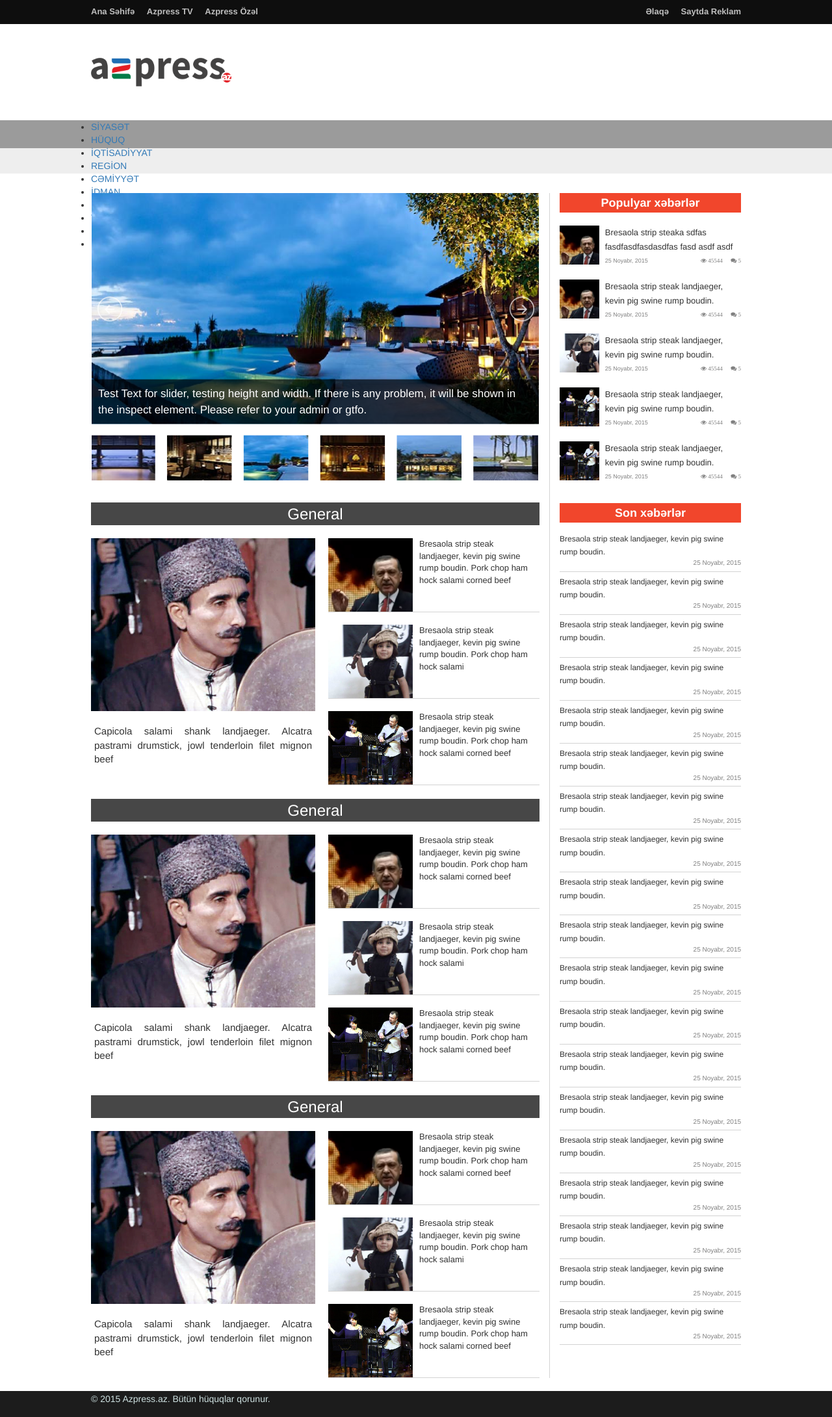
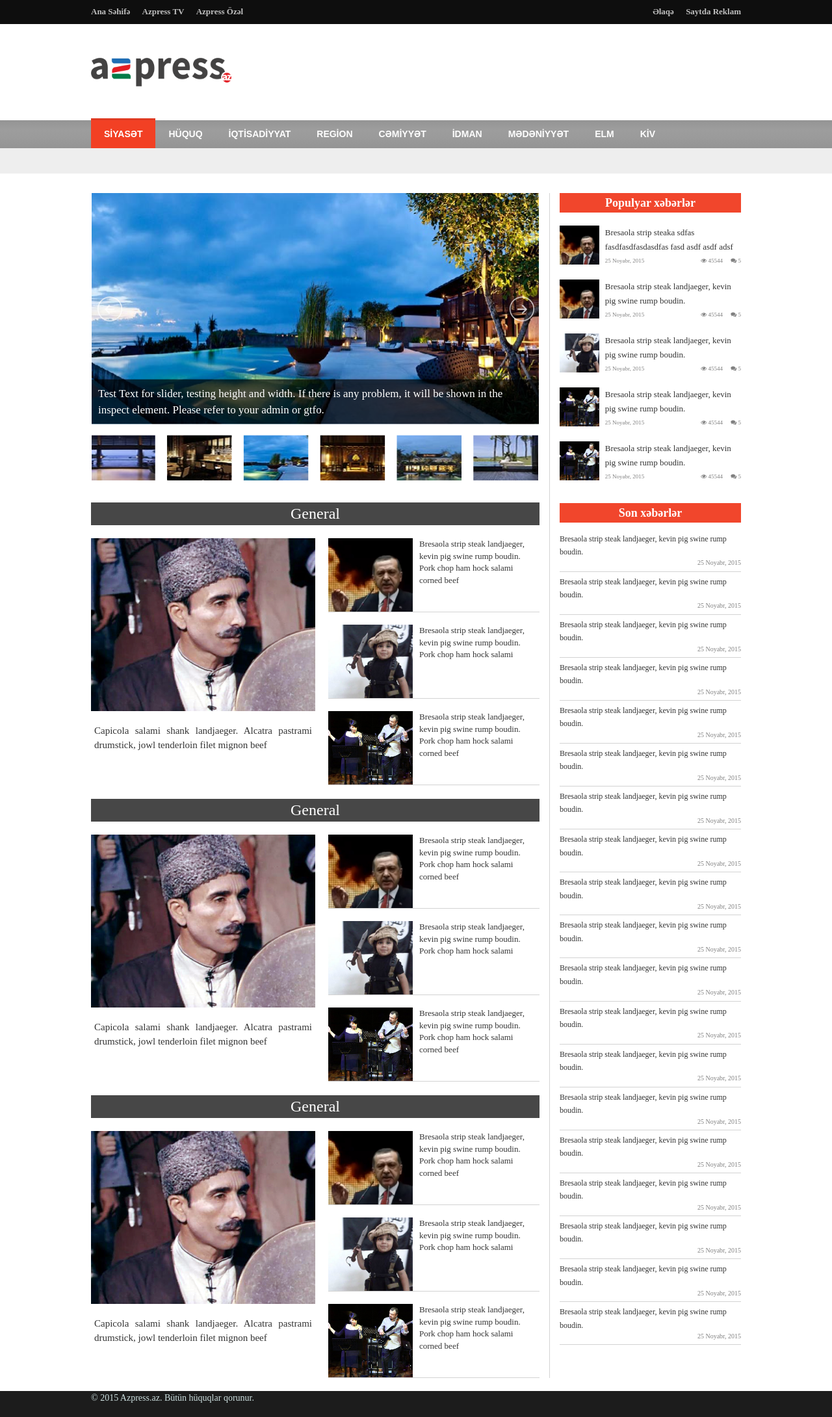
Before and after one commit to orkhanfarmanli/azpress.az, a PHP site: page / in a window 1280 px wide. Shown: the whole page at 65% size. Run offline with PHP 8.4, Linux system fonts and the light colour scheme.

Commit message:
Partly completed dropdown menu

```diff
--- a/index.html
+++ b/index.html
@@ -146,22 +146,77 @@
 
         <div class="innerDiv">
 
-          <div class="mainMenu">
-
+
+            <div class="mainMenuDiv">
+
+
+              <nav class="dropDownMenu">
               <ul>
-  <li><a href="#">SİYASƏT</a></li>
-  <li><a href="#">HÜQUQ</a></li>
-  <li><a href="#">İQTİSADİYYAT</a></li>
+
+                <li class="activeTab" ><a  href="#">SİYASƏT</a>
+                  <ul>
+                    <li><a href="#">Dövlətçilik</a></li>
+                    <li><a href="#">Hakimiyyəti</a></li>
+                    <li><a href="#">Partiya</a></li>
+                    <li><a href="#">Tarix</a>
+                      <ul>
+                        <li><a href="#">Deep Menu 1</a>
+                          <ul>
+                            <li><a href="#">Sub Deep 1</a></li>
+                            <li><a href="#">Sub Deep 2</a></li>
+                            <li><a href="#">Sub Deep 3</a></li>
+                            <li><a href="#">Sub Deep 4</a></li>
+                          </ul>
+                        </li>
+                        <li><a href="#">Deep Menu 2</a></li>
+                      </ul>
+                    </li>
+                    <li><a href="#">Xarici Əlaqələr</a></li>
+                  </ul>
+                </li>
+                <li><a href="#">HÜQUQ</a>
+                  <ul>
+                    <li><a href="#">Sub Menu 1</a></li>
+                    <li><a href="#">Sub Menu 2</a></li>
+                    <li><a href="#">Sub Menu 3</a></li>
+                  </ul>
+                </li>
+                <li><a href="#">İQTİSADİYYAT</a>
+                  <ul>
+                    <li class="dir"><a href="#">Sub Menu 1</a></li>
+                    <li class="dir"><a href="#">Sub Menu 2</a>
+                      <ul>
+                        <li><a href="#">Category 1</a></li>
+                        <li><a href="#">Category 2</a></li>
+                        <li><a href="#">Category 3</a></li>
+                        <li><a href="#">Category 4</a></li>
+                        <li><a href="#">Category 5</a></li>
+                      </ul>
+                    </li>
+                    <li><a href="#">Sub Menu 3</a></li>
+                    <li><a href="#">Sub Menu 4</a></li>
+                    <li><a href="#">Sub Menu 5</a></li>
+                  </ul>
+                </li>
                 <li><a href="#">REGİON</a></li>
                 <li><a href="#">CƏMİYYƏT</a></li>
                 <li><a href="#">İDMAN</a></li>
                 <li><a href="#">MƏDƏNİYYƏT</a></li>
-  <li><a href="#">TƏHSİL</a></li>
+                <li><a href="#">ELM</a></li>
                 <li><a href="#">KİV</a></li>
-  <li><a href="#">DÜNYA</a></li>
               </ul>
-
-          </div>
+              </nav>
+
+
+
+
+
+
+
+
+
+            </div>
+
 
         </div>
 
--- a/style/menu.css
+++ b/style/menu.css
@@ -1,14 +1,132 @@
 /*Dropdown Categories*/
+
+/*Main menu*/
+
+.mainCategoryMenu {
+  width: 100%;
+  height: 43px;
+  background: linear-gradient(#949494, #9d9d9d, #9a9a9a, #949494);
+}
+
+/*Main menu end*/
+
+
+.mainMenu {
+  margin: 0;
+  padding: 0;
+  font-style: bold;
+  color: white;
+  position: absolute;
+}
+
+
+.dropDownMenu ul{
+	list-style:none;
+	position:relative;
+	float:left;
+	margin:0;
+	padding:0;
+
+}
+
+.dropDownMenu ul a{
+  font-family: Arial;
+	display:block;
+  color: white;
+	text-decoration:none;
+  font-weight: 700;
+	font-size:14px;
+	line-height:43px;
+	padding:0 20px;
+
+}
+
+.dropDownMenu ul li{
+	position:relative;
+	float:left;
+	margin:0;
+	padding:0;
+
+
+}
 
 
 
-/*Main menu*/
+.dropDownMenu ul li.activeTab{
+  background: #F24024;
+  border-top: 3px solid #E03A22;
+  margin-top: -3px;
 
-.mainCategoryMenu{
-  width: 100%;
-  height: 43px;
-  background: #9B9B9B;
 
+}
+
+
+.dropDownMenu ul li:hover{
+  background:#A6A6A6;
+  border-top: 3px solid #E03A22;
+  margin-top: -3px;
+}
+
+
+.dropDownMenu ul li li:not(.no_common_style){
+      background: none;
+      border: none;
+      margin-top: 0;
+
+  }
+
+.dropDownMenu ul li.activeTab:not(.no_common_style){
+    background: #F24024;
+    border-top: 3px solid #E03A22;
+    margin-top: -3px;
+
+  }
+
+
+
+.dropDownMenu ul ul{
+	display:none;
+	position:absolute;
+	top:100%;
+	left:0;
+	background:white;
+  z-index: 55;
+	padding:0;
+
+
+}
+
+.dropDownMenu ul ul li{
+	float:none;
+	width:200px;
+  z-index: 55;
+
+}
+
+.dropDownMenu ul ul a{
+  font-weight: normal;
+  color: #989898;
+	line-height:120%;
+	padding:10px 15px;
+
+
+}
+.dropDownMenu ul ul a:hover{
+  color: #F24024;
+  margin-left: 3px;
+
+}
+
+
+
+.dropDownMenu ul ul ul{
+	top:0;
+	left:100%;
+
+}
+
+.dropDownMenu ul li:hover > ul{
+	display:block;
 }
 
 
@@ -19,38 +137,10 @@
 
 
 
-
-
-
-
-
-
-/*Main menu end*/
-
-
 /*Sub menu*/
 
-.subCategoryMenu{
+.subCategoryMenu {
   width: 100%;
   height: 39px;
   background: #EEEEEE;
 }
-
-
-
-
-
-
-
-
-
-
-
-
-
-
-
-  /*Sub menu end*/
-
-
-  /*Dropdown Categories end*/
--- a/style/style.css
+++ b/style/style.css
@@ -13,6 +13,7 @@ calendar color: #474747;
 *{
   margin: 0 auto;
   padding: 0;
+  font-family: Sans Serif;
 }
 
 
```
Lines whose indentation alone changed are shown as unchanged.
